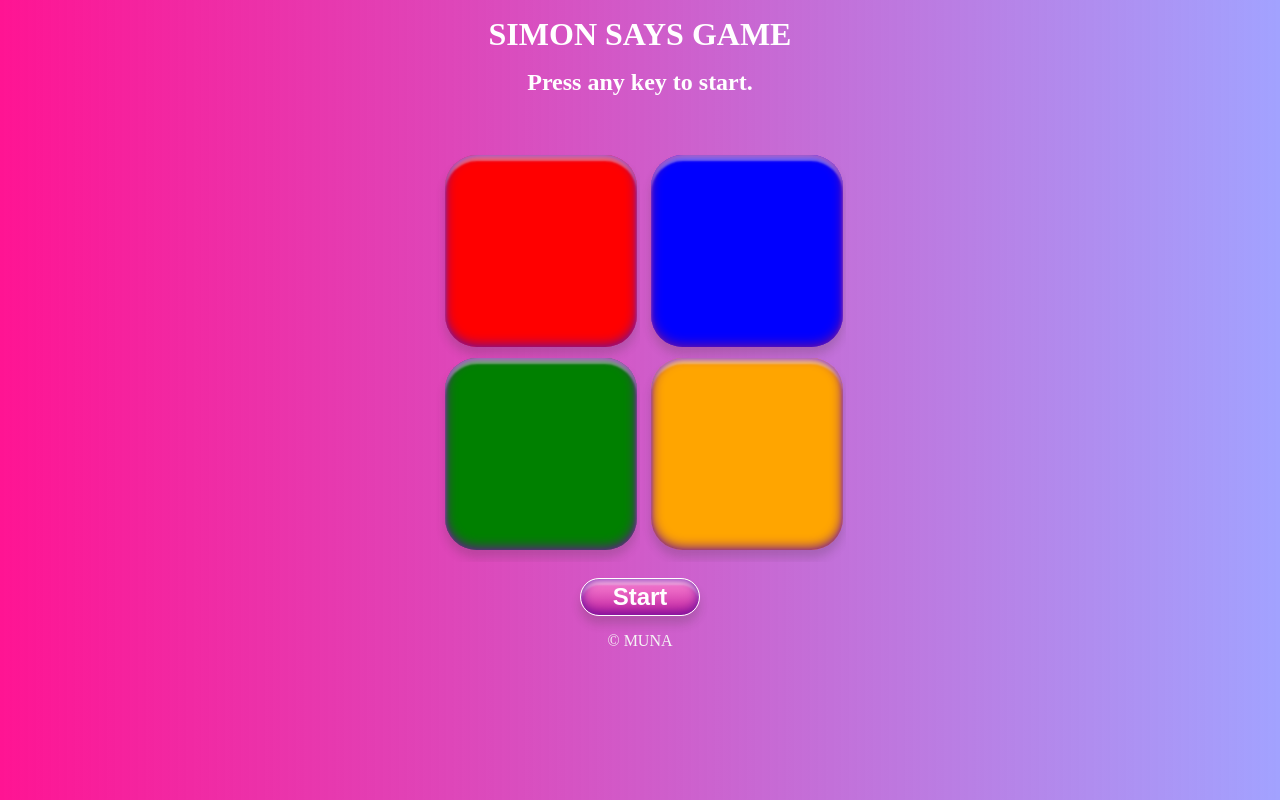
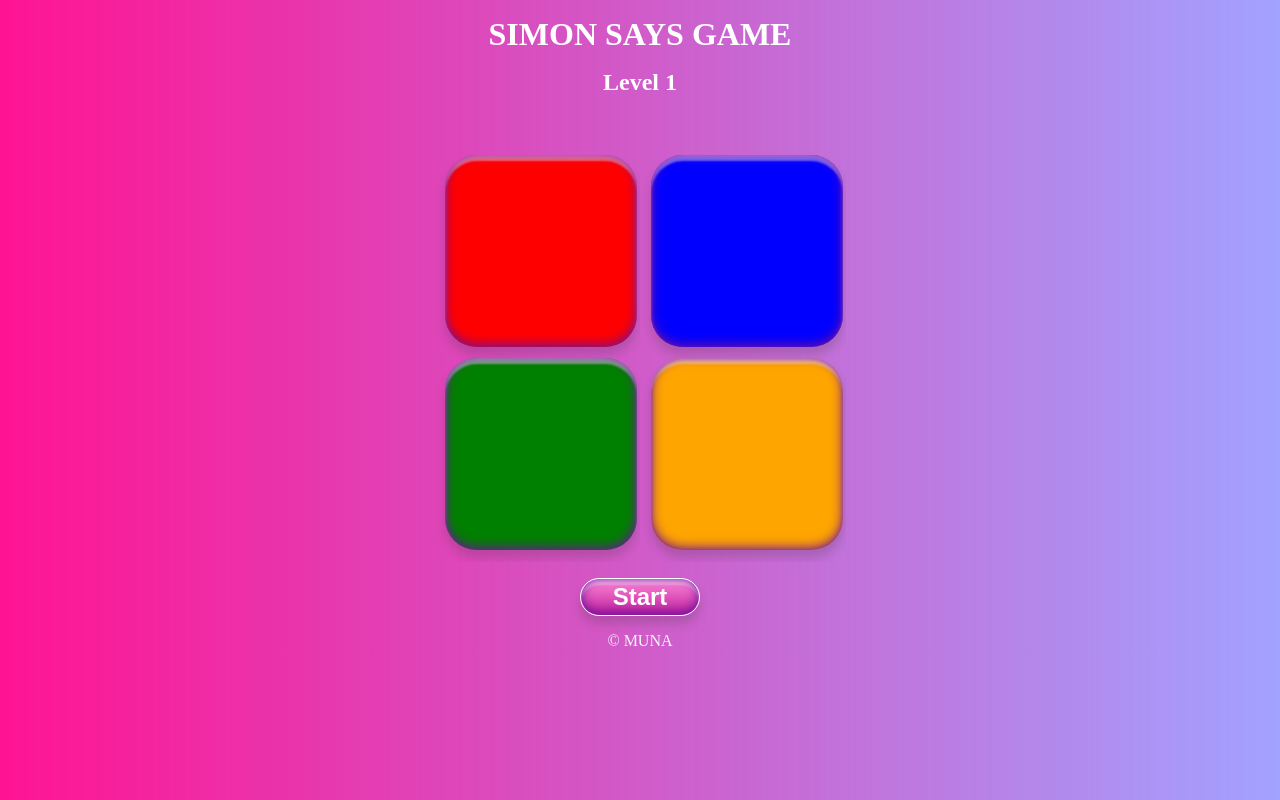
Before and after one commit to marcomuna/Simon-Says-Game, a plain HTML site: page index.html in a window 1280 px wide. Both pictures are taken after a click on the button "Start". Drawn offline with Linux system fonts and the light colour scheme.

Commit message:
adding some interactive part in the page

```diff
--- a/index.html
+++ b/index.html
@@ -4,7 +4,7 @@
     <meta charset="UTF-8" />
     <meta name="viewport" content="width=device-width, initial-scale=1.0" />
     <title>simon says game</title>
-    <link rel="icon" href="/PROJECTS/Simon says/img1.jpg">
+    <link rel="icon" href="../Simon_Says/img1.jpg" />
     <link rel="stylesheet" href="style.css" />
   </head>
   <body>
--- a/script.js
+++ b/script.js
@@ -1,7 +1,62 @@
-let redbtn = document.querySelector("#red");
 
-redbtn.addEventListener("click",(event)=>{
-    console.log(this.event);
+let level = 0;
+let start = false;
 
-    console.log("button clicked");
-});
+let game = [];
+let user = [];
+
+let btn = document.querySelector("button");
+
+// ?starting the game using keypress or start button click
+
+function gameStart() {
+    if (start == false) {
+        console.log("Game Started");
+
+        level++;
+        document.querySelector("h2").innerText = `Level ${level}`;
+        start === true;
+
+    }
+    flash();
+}
+
+    if (start == false) {
+        btn.addEventListener("click", () => gameStart());
+        document.addEventListener("keypress", () => gameStart());
+    } else {
+        console.log("game is already started.");
+
+    }
+
+// ? function for flashing the color box in the game starts
+
+
+function flash() {
+    let random = Math.floor(Math.random() * 4);
+    let colorarr = ["red", "green", "blue", "orange"];
+    let color = document.querySelector(`#${colorarr[random]}`);
+
+    game.push(color.id);
+    console.log(game);
+
+    color.style.backgroundColor = "white";
+    setTimeout(() => {
+        color.style.backgroundColor = `${colorarr[random]}`;
+    }, 50);
+}
+
+// ?user click addEventListener in the color box
+
+let red = document.querySelector("#red");
+// let green = document.querySelector("#green");
+// let blue = document.querySelector("#blue");
+// let orange = document.querySelector("#orange");
+
+// this.addEventListener("click", () => {
+//     console.log("red colorbox", this);
+
+// })
+
+// function userClick() {
+// }
--- a/style.css
+++ b/style.css
@@ -96,7 +96,6 @@ h2 {
   h2 {
     font-size: 1.5rem;
     margin-bottom: 4rem;
-    opacity: 0;
   }
   .box {
     height: 10rem;
@@ -118,7 +117,6 @@ h2 {
   h2 {
     font-size: 0.7rem;
     margin-bottom: 4rem;
-    opacity: 0;
 
   }
 }
@@ -129,7 +127,6 @@ h2 {
     height: 26vh;
     width: 26vh;
     border-radius: 1rem;
-    /* margin: 0.3rem; */
   }
   h1 {
     font-size: 1rem;
@@ -139,7 +136,6 @@ h2 {
     font-size: 0.7rem;
     margin: 1rem 1rem 0.7rem;
     margin-top: 0.5rem;
-    opacity: 0;
 
   }
   .start{
@@ -147,3 +143,10 @@ h2 {
     font-size: 1rem;
   }
 }
+
+
+
+/* utility class for js  */
+blink{
+  background-color: white;
+}
```
